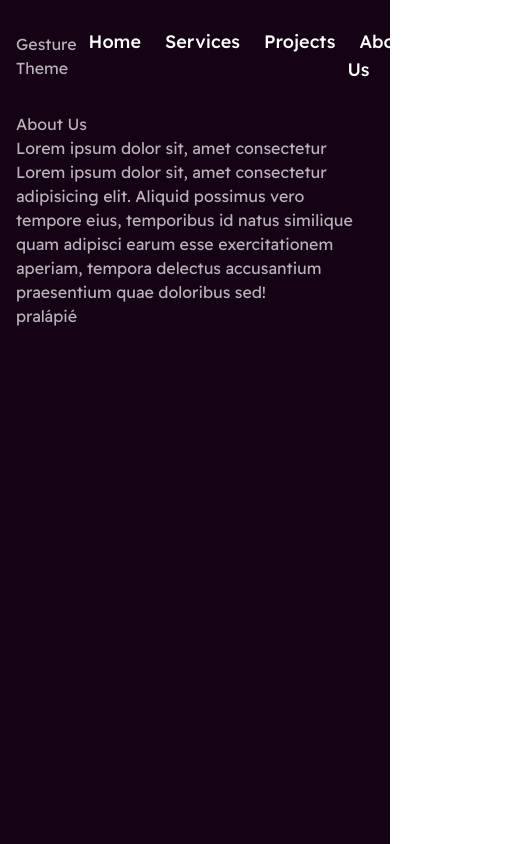
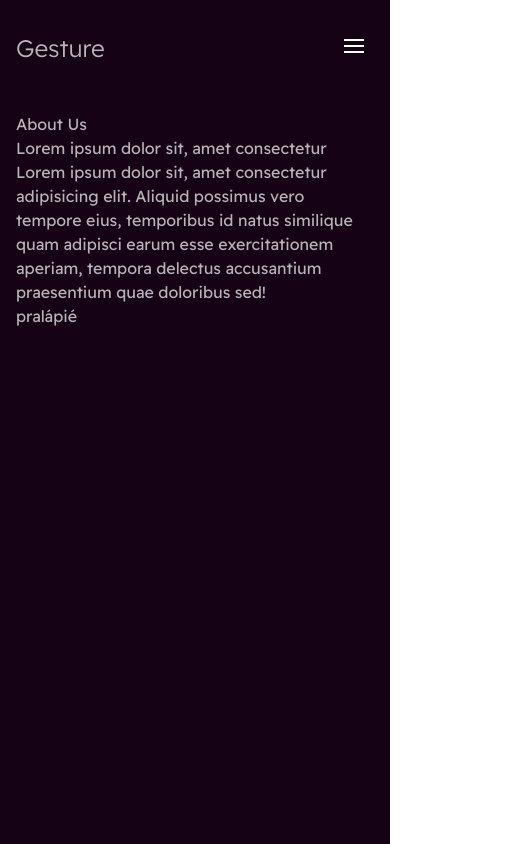
Before and after one commit to nunoprat/gesture-theme, a Vue app: page / in a window 390 px wide. Shown: the top 844 px of the page, 505 px wide, since content can reach past the window. Built offline with nearby package versions, Linux system fonts and the light colour scheme.

Commit message:
nav changes

```diff
--- a/package.json
+++ b/package.json
@@ -12,6 +12,7 @@
     "animateplus": "^2.1.1",
     "autoprefixer": "^9",
     "core-js": "^3.6.5",
+    "gsap": "^3.9.1",
     "postcss": "^7",
     "tailwindcss": "npm:@tailwindcss/postcss7-compat@^2.2.17",
     "three": "^0.136.0",
--- a/src/components/Header.vue
+++ b/src/components/Header.vue
@@ -1,25 +1,71 @@
 <template>
-    <header class="absolute w-full z-10">
-        <div class="container py-7 flex flex-row justify-between items-center">
-            <h3 class="logo heading-logo">Gesture Theme</h3>
-            <nav>
-                <ul class="flex flex-row text-white">
-                    <li v-for="(item, i) in menu" :key="i">
-                        <router-link :to="item.to" class="px-3 text-lg font-medium">{{
+    <header class="absolute w-full z-10 flex justify-center h-24" ref="header">
+        <div class="container flex flex-row justify-between items-center">
+            <router-link to="/">
+                <h3 class="font-light text-2xl">Gesture</h3>
+            </router-link>
+
+            <nav
+                class="lg:block transition-all"
+                :class="{ block: mobileNavOpen, hidden: !mobileNavOpen }"
+            >
+                <ul
+                    class="flex flex-col justify-center items-center lg:flex-row absolute lg:relative top-0 left-0 backdrop-filter backdrop-blur-md lg:backdrop-blur-none bg-opacity-10 w-screen lg:w-auto h-screen lg:h-auto text-white"
+                >
+                    <li v-for="(item, i) in menu" :key="i" class="py-6 lg:py-0">
+                        <router-link :to="item.to" class="px-3 lg:text-sm font-light text-4xl">{{
                             item.name
                         }}</router-link>
                     </li>
                 </ul>
             </nav>
+
+            <div class="block lg:hidden">
+                <button
+                    class="text-white w-10 h-10 relative focus:outline-none"
+                    @click="mobileNavOpen = !mobileNavOpen"
+                >
+                    <span class="sr-only">Open main menu</span>
+                    <div
+                        class="block w-5 absolute left-1/2 top-1/2 transform -translate-x-1/2 -translate-y-1/2"
+                    >
+                        <span
+                            aria-hidden="true"
+                            class="block absolute h-0.5 w-5 bg-current transform transition duration-500 ease-in-out"
+                            :class="{
+                                'rotate-45': mobileNavOpen,
+                                ' -translate-y-1.5': !mobileNavOpen,
+                            }"
+                        ></span>
+                        <span
+                            aria-hidden="true"
+                            class="block absolute h-0.5 w-5 bg-current transform transition duration-500 ease-in-out"
+                            :class="{ 'opacity-0': mobileNavOpen }"
+                        ></span>
+                        <span
+                            aria-hidden="true"
+                            class="block absolute h-0.5 w-5 bg-current transform transition duration-500 ease-in-out"
+                            :class="{
+                                '-rotate-45': mobileNavOpen,
+                                ' translate-y-1.5': !mobileNavOpen,
+                            }"
+                        ></span>
+                    </div>
+                </button>
+            </div>
         </div>
     </header>
 </template>
 <script>
+import gsap from "gsap";
+import ScrollTrigger from "gsap/ScrollTrigger";
+gsap.registerPlugin(ScrollTrigger);
+
 export default {
     data() {
         return {
+            mobileNavOpen: false,
             menu: [
-                { name: "Home", to: "/" },
                 { name: "Services", to: "/services" },
                 { name: "Projects", to: "/projects" },
                 { name: "About Us", to: "/about-us" },
@@ -27,5 +73,32 @@ export default {
             ],
         };
     },
+    mounted() {
+        const tl = gsap.timeline({
+            scrollTrigger: {
+                trigger: window.body,
+                start: "top",
+                end: "+=500",
+                scrub: 0.7,
+            },
+        });
+
+        tl.to(this.$refs.header, {
+            autoAlpha: 0,
+        });
+        tl.to(this.$refs.header, {
+            position: "fixed",
+            height: 60,
+        });
+        tl.to(this.$refs.header, {
+            autoAlpha: 1,
+            webkitFilter: "blur(20px)",
+            backdropFilter: "blur(10px)",
+        });
+        tl.to(this.$refs.header, {
+            webkitFilter: "blur(0px)",
+            duration: 2,
+        });
+    },
 };
 </script>
```
Also changed, not shown: src/assets/frag.glsl (added), src/assets/vert.glsl (added), 1 other file (tests, documents, lock files or other folders).
